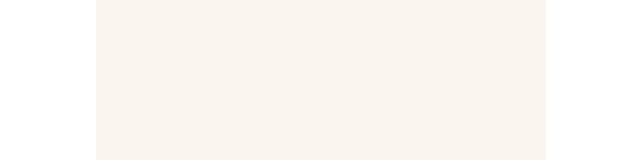
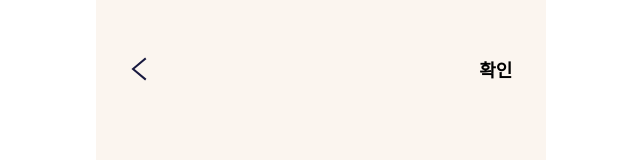
Before and after one commit to yeeeeerin/pengha-front, a React (Create React App) app: page /save/1 in a window 1280 px wide. Shown: the top 160 px of the page, without its empty margins (319-959 px from the left). Built offline with nearby package versions, Linux system fonts and the light colour scheme.

Commit message:
add header

```diff
--- a/src/App.jsx
+++ b/src/App.jsx
@@ -2,12 +2,14 @@ import React from 'react';
 import styled from "styled-components";
 import { BrowserRouter as Router, Route } from "react-router-dom";
 import Main from './main/Main';
+import Save from './save/Save';
 
 const App = () => {
   return (
     <Wrapper >
       <Router>
         <Route exact path="/" component={Main} />
+        <Route exact path="/save/:id" component={Save} />
       </Router>
     </Wrapper>
   );
--- a/src/common/Header.jsx
+++ b/src/common/Header.jsx
@@ -22,7 +22,7 @@ export default Header;
 const Wrapper = styled.div`
     position:fixed;
     width:100%;
-    height:11.9%;
+    height:108px;
 
     .logo{
         position:absolute;
--- /dev/null
+++ b/src/common/SaveHeader.jsx
@@ -0,0 +1,40 @@
+import React from "react";
+import styled from "styled-components";
+import back from "../static/img/back-icon.svg";
+
+const SaveHeader = (props) => {
+    return (
+        <Wrapper>
+
+            <img className="back" src={back} alt="" />
+
+            <div className="save">확인</div>
+        </Wrapper>
+
+    )
+}
+
+export default SaveHeader;
+
+const Wrapper = styled.div`
+    position:fixed;
+    width:100%;
+    height:108px;
+
+
+    &>.back{
+        position:absolute;
+        bottom:25%;
+        left:7.7%;
+    }
+
+    &>.save{
+        position:absolute;
+        font-family:"OTOmniGothicH";
+        font-weight:bold;
+        font-size:18px;
+        right:7.5%;
+        bottom:24%;
+    }
+
+`
--- /dev/null
+++ b/src/save/Save.jsx
@@ -0,0 +1,17 @@
+import React from "react";
+import styled from "styled-components";
+import SaveHeader from "../common/SaveHeader";
+
+const Save = (props) => {
+    return (
+        <Wrapper>
+            <SaveHeader />
+        </Wrapper>
+    )
+}
+
+export default Save;
+
+const Wrapper = styled.div`
+
+`
```
Also changed, not shown: src/static/img/back-icon.svg (added).
